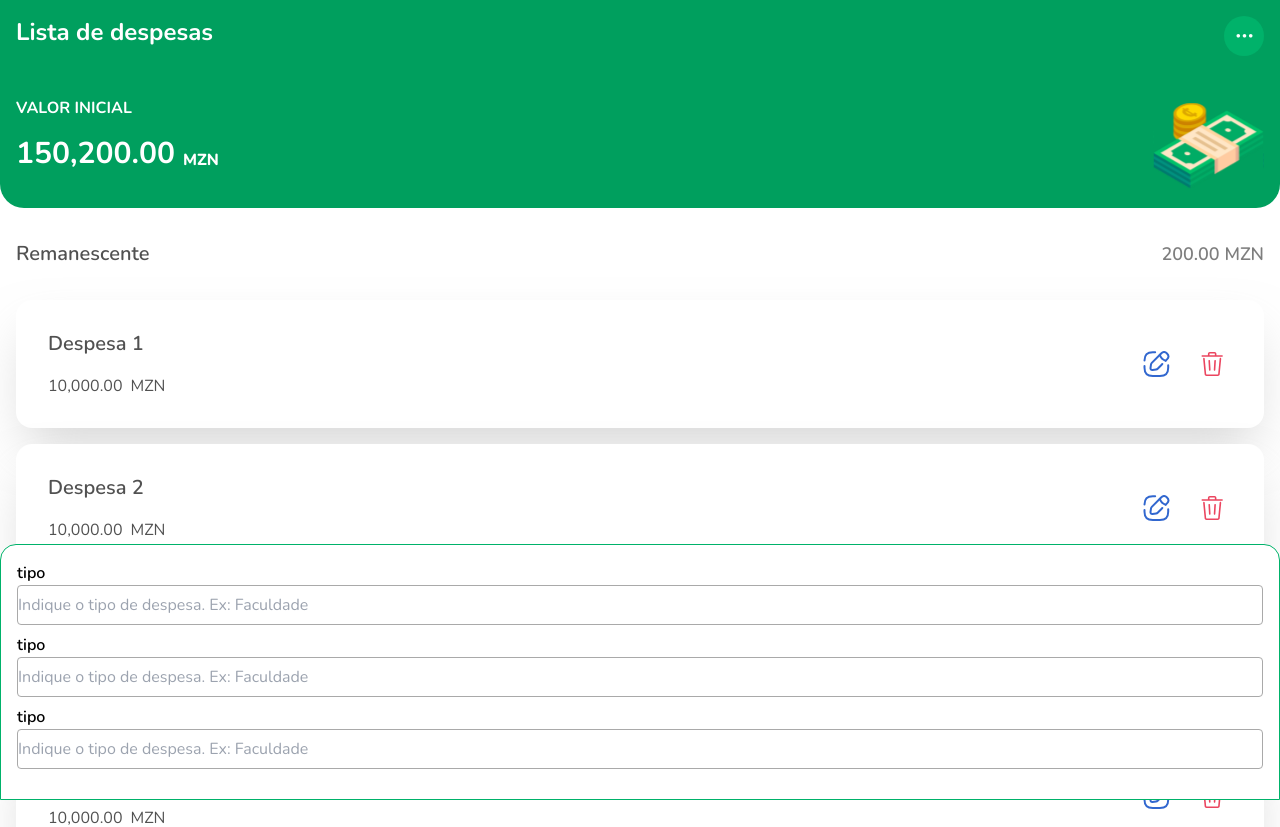
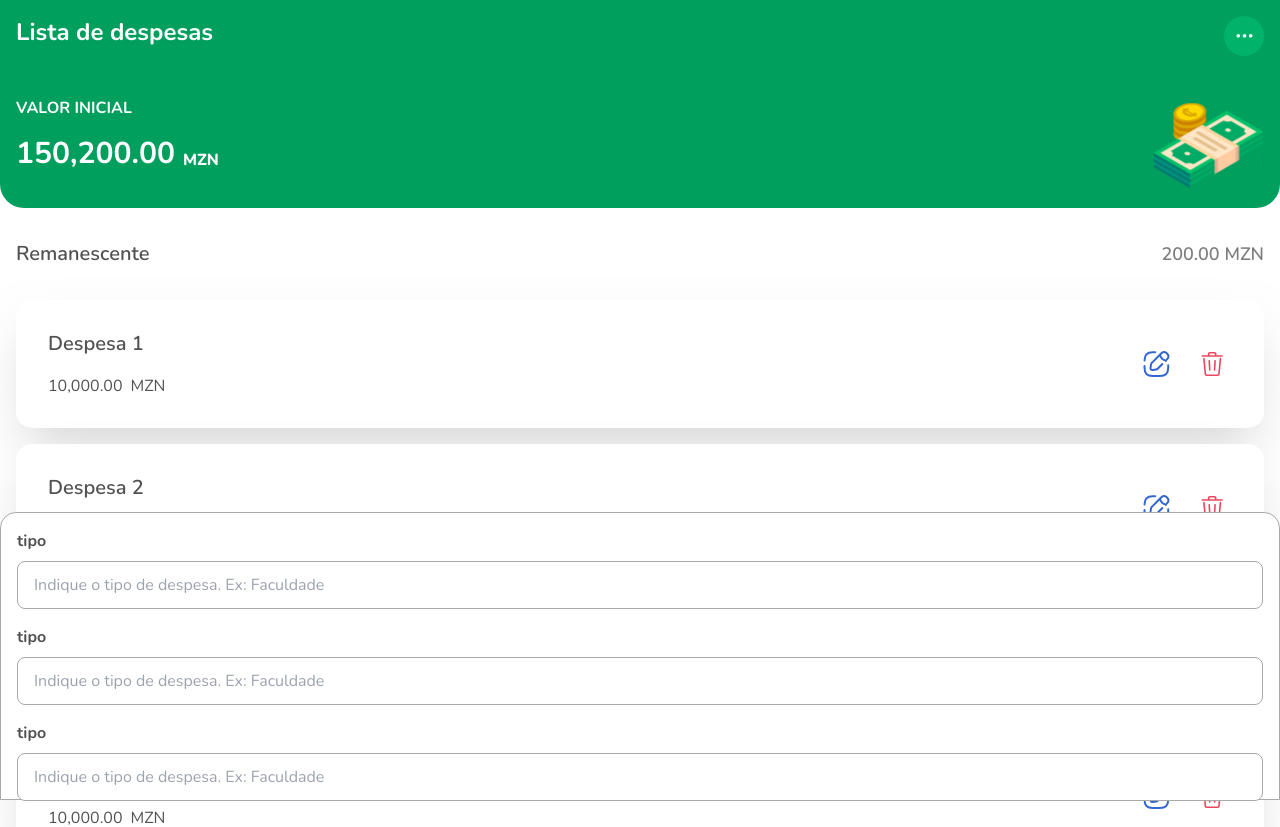
Before and after one commit to FirminoMassango/mettical, a React (Vite) app: page / in a window 1280 px wide. Shown: the top 827 px of the page. Built offline with nearby package versions, Linux system fonts and the light colour scheme.

Commit message:
fix: improving style...

```diff
--- a/src/components/BottomSheet.tsx
+++ b/src/components/BottomSheet.tsx
@@ -2,7 +2,7 @@ import Input from "./Input";
 export default function BottomSheet() {
   return (
     <>
-      <div className="w-full h-64 bg-white border border-primary-100 rounded-t-2xl fixed bottom-0 p-4">
+      <div className="w-full h-72 bg-white border border-secondary-100 rounded-t-2xl fixed bottom-0 p-4">
         <Input type="text" name="tipo" />
         <Input type="text" name="tipo" />
         <Input type="text" name="tipo" />
--- a/src/components/Input.tsx
+++ b/src/components/Input.tsx
@@ -5,15 +5,18 @@ interface InputProps {
 export default function Input(props: InputProps) {
   return (
     <>
-      <div className="flex flex-col mb-2">
-        <label htmlFor="" className="text-base font-semibold">
+      <div className="flex flex-col mb-4">
+        <label
+          htmlFor=""
+          className="text-base text-secondary-300 font-bold mb-2"
+        >
           {props.name}
         </label>
         <input
           type={props.type}
           name={props.name}
           id=""
-          className="h-10 border border-secondary-100 rounded"
+          className="h-12 p-4 border border-secondary-100 rounded-lg"
           placeholder="Indique o tipo de despesa. Ex: Faculdade"
         />
       </div>
```
